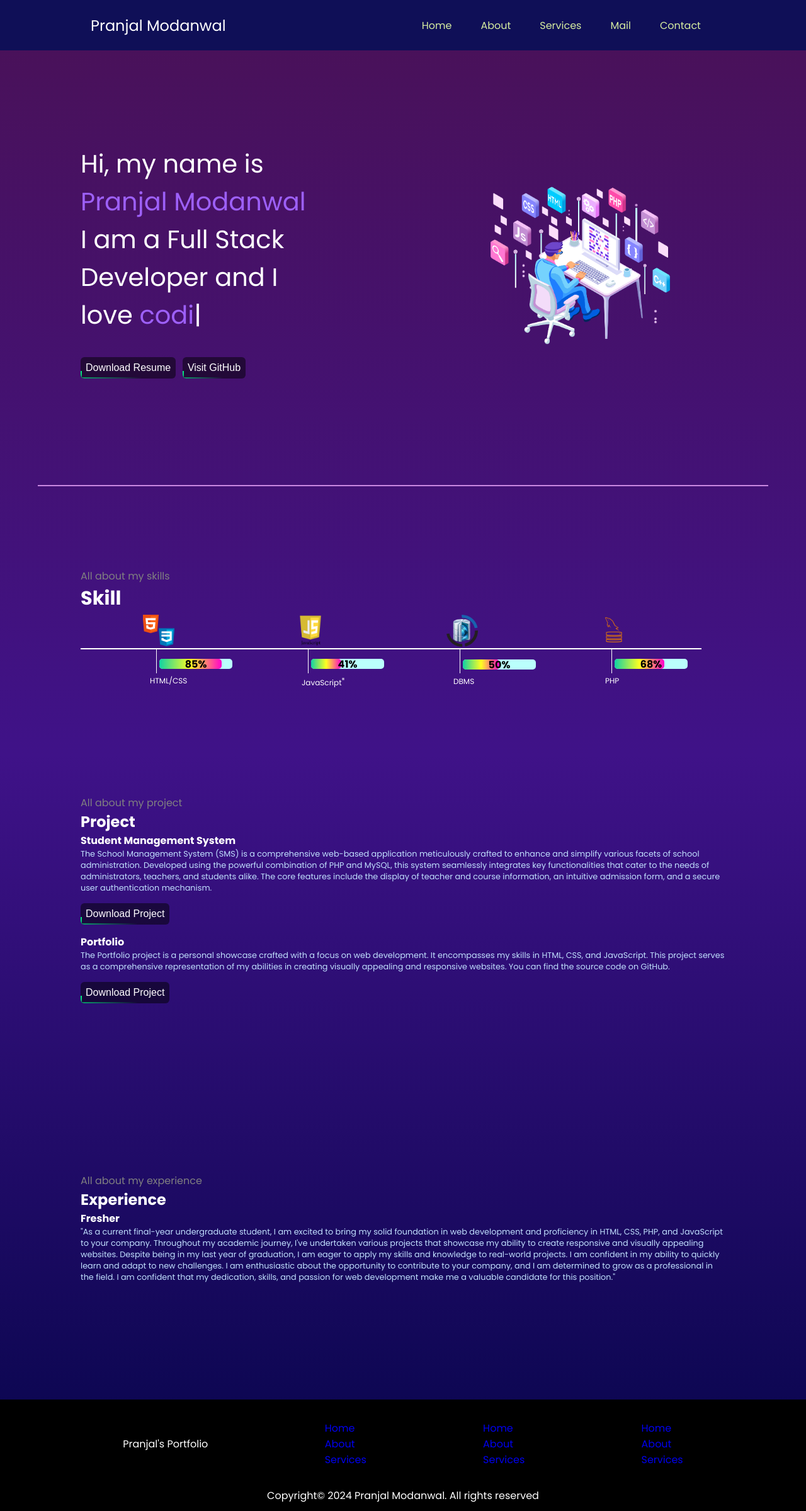
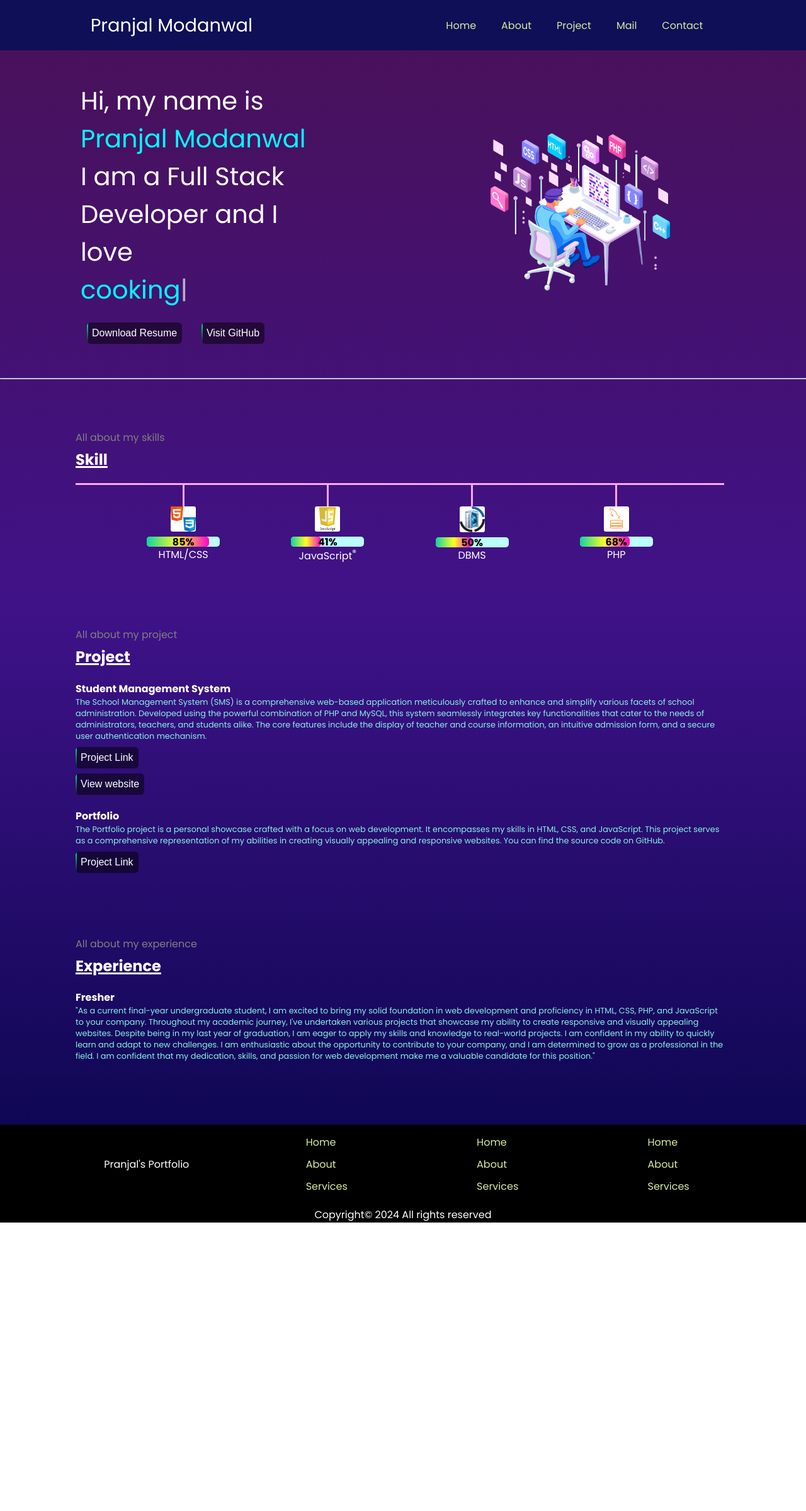
Before and after one commit to pranjal9211/portfolio, a plain HTML site: page index.html in a window 1280 px wide. Shown: the whole page at 63% size. After the commit the page ends 1941 px from the top, so only its background shows below. Drawn offline with nearby package versions, Linux system fonts and the light colour scheme.

Commit message:
updat commit

```diff
--- /dev/null
+++ b/footer.html
@@ -0,0 +1,29 @@
+<footer>
+    <div class="footer">
+      <div class="footer-first">Pranjal's Portfolio</div>
+      <div class="footer-second">
+        <ul>
+          <li><a href="#">Home</a></li>
+          <li><a href="#">About</a></li>
+          <li><a href="#">Services</a></li>
+        </ul>
+      </div>
+      <div class="footer-third">
+        <ul>
+          <li><a href="#">Home</a></li>
+          <li><a href="#">About</a></li>
+          <li><a href="#">Services</a></li>
+        </ul>
+      </div>
+      <div class="footer-fourth">
+        <ul>
+          <li><a href="#">Home</a></li>
+          <li><a href="#">About</a></li>
+          <li><a href="#">Services</a></li>
+        </ul>
+      </div>
+    </div>
+    <div class="cc">
+      Copyright&copy; 2024 All rights reserved
+    </div>
+  </footer>
--- a/index.html
+++ b/index.html
@@ -7,44 +7,31 @@
     <link rel="preconnect" href="https://fonts.gstatic.com" crossorigin />
     <script src="https://unpkg.com/typed.js@2.1.0/dist/typed.umd.js"></script>
     <link
-    href="https://fonts.googleapis.com/css2?family=Poppins:wght@400;700&display=swap"
-    rel="stylesheet"
+      href="https://fonts.googleapis.com/css2?family=Poppins:wght@400;700&display=swap"
+      rel="stylesheet"
     />
+    <script src="https://code.jquery.com/jquery-3.6.4.min.js"></script>
     <link rel="stylesheet" href="style.css" />
 
     <title>Portfolio</title>
   </head>
 
   <body>
-
     <!-- navbar -->
-<header>
-  <nav>
-    <div class="left">Pranjal Modanwal</div>
-    <div class="right">
-      <ul>
-        <li><a href="#">Home</a></li>
-        <li><a href="#about">About</a></li>
-        <li><a href="/">Services</a></li>
-        <li>
-          <a href="mailto:pranjalmodanwal9211@gmail.com">Mail</a>
-        </li>
-        <li><a href="contact.html">Contact</a></li>
-      </ul>
-    </div>
-  </nav>
-</header>
+    <div id="reusenavbar"></div>
 
     <!-- Main Content -->
     <main>
       <section class="firstsection">
         <div class="leftsection">
-          Hi, my name is <span class="purple">Pranjal Modanwal</span> <br />I am
-          a Full Stack Developer and I love
+          Hi, my name is <br />
+          <span class="purple">Pranjal Modanwal</span> <br />I am a Full Stack
+          Developer and I love <br />
           <span id="element"></span>
           <div class="button">
             <a
               href="https://drive.google.com/file/d/10MD5TzjlpHMODhm5b4cos05G6Didzz5Q/view?usp=drivesdk"
+              target="_blank"
               ><button class="btn">
                 <span></span>
                 <span></span>
@@ -53,7 +40,7 @@
               </button></a
             >
 
-            <a href="https://github.com/pranjal9211"
+            <a href="https://github.com/pranjal9211" target="_blank"
               ><button class="btn">
                 <span></span>
                 <span></span>
@@ -65,48 +52,54 @@
         </div>
         <div class="rightsection">
           <img
-            src="Programmer-Engineering-Development-Illustration-on-transparent-background-PNG.png"
+            src="image/Programmer-Engineering-Development-Illustration-on-transparent-background-PNG.png"
             alt="programer-img"
           />
         </div>
       </section>
-      <hr />
     </main>
+
+    <hr />
 
     <!-- skills section -->
     <section class="secondsection" id="about">
       <span class="gray-txt">All about my skills</span>
       <h1>Skill</h1>
+      <hr />
       <div class="h-line">
         <div class="v-line">
-          <img src="html.png" alt="img" class="skill-img" />
+          <hr />
+          <img src="image/html.png" alt="img" class="skill-img" />
           <div class="skills-progressbar" data-percentage="85%"></div>
           <p>HTML/CSS</p>
         </div>
         <div class="v-line">
-          <img src="js.png" alt="img" class="skill-img" />
+          <hr />
+          <img src="image/js.png" alt="img" class="skill-img" />
           <div class="skills-progressbar" data-percentage="41%"></div>
           <p>JavaScript<sup>®</sup></p>
         </div>
         <div class="v-line">
-          <img src="dbms.png" alt="img" class="skill-img" />
+          <hr />
+          <img src="image/dbms.png" alt="img" class="skill-img" />
           <div class="skills-progressbar" data-percentage="50%"></div>
           <p>DBMS</p>
         </div>
         <div class="v-line">
-          <img src="php.png" alt="img" class="skill-img" />
+          <hr />
+          <img src="image/php.png" alt="img" class="skill-img" />
           <div class="skills-progressbar" data-percentage="68%"></div>
           <p>PHP</p>
         </div>
       </div>
     </section>
 
-    <section class="thirdsection">
+    <section class="thirdsection" id="project">
       <span class="gray-txt">All about my project</span>
       <h1>Project</h1>
       <div class="project">
         <h4>Student Management System</h4>
-        <p class="project-summary">
+        <p class="summary">
           The School Management System (SMS) is a comprehensive web-based
           application meticulously crafted to enhance and simplify various
           facets of school administration. Developed using the powerful
@@ -117,19 +110,31 @@
           authentication mechanism.
         </p>
         <div class="button">
-          <a href="https://github.com/pranjal9211/student-management-system.git"
+          <a
+            href="https://github.com/pranjal9211/student-management-system.git"
+            target="_blank"
             ><button class="btn">
               <span></span>
               <span></span>
               <span></span>
-              <span></span>Download Project
+              <span></span>Project Link
+            </button></a
+          >
+        </div>
+        <div class="button">
+          <a href="http://student-management-system.000.pe/" target="_blank"
+            ><button class="btn">
+              <span></span>
+              <span></span>
+              <span></span>
+              <span></span>View website
             </button></a
           >
         </div>
       </div>
       <div class="project">
         <h4>Portfolio</h4>
-        <p class="project-summary">
+        <p class="summary">
           The Portfolio project is a personal showcase crafted with a focus on
           web development. It encompasses my skills in HTML, CSS, and
           JavaScript. This project serves as a comprehensive representation of
@@ -137,12 +142,12 @@
           You can find the source code on GitHub.
         </p>
         <div class="button">
-          <a href="https://github.com/pranjal9211/portfolio.git"
+          <a href="https://github.com/pranjal9211/portfolio.git" target="_blank"
             ><button class="btn">
               <span></span>
               <span></span>
               <span></span>
-              <span></span>Download Project
+              <span></span>Project Link
             </button></a
           >
         </div>
@@ -153,7 +158,7 @@
       <span class="gray-txt">All about my experience</span>
       <h1>Experience</h1>
       <h4>Fresher</h4>
-      <p class="project-summary">
+      <p class="summary">
         "As a current final-year undergraduate student, I am excited to bring my
         solid foundation in web development and proficiency in HTML, CSS, PHP,
         and JavaScript to your company. Throughout my academic journey, I've
@@ -169,33 +174,9 @@
       </p>
     </section>
 
-    <footer>
-      <div class="footer">
-        <div class="footer-first">Pranjal's Portfolio</div>
-        <div class="footer-second">
-          <ul>
-            <li><a href="#">Home</a></li>
-            <li><a href="#">About</a></li>
-            <li><a href="#">Services</a></li>
-          </ul>
-        </div>
-        <div class="footer-third">
-          <ul>
-            <li><a href="#">Home</a></li>
-            <li><a href="#">About</a></li>
-            <li><a href="#">Services</a></li>
-          </ul>
-        </div>
-        <div class="footer-fourth">
-          <ul>
-            <li><a href="#">Home</a></li>
-            <li><a href="#">About</a></li>
-            <li><a href="#">Services</a></li>
-          </ul>
-        </div>
-      </div>
-      <div class="cc">Copyright&copy; 2024 Pranjal Modanwal. All rights reserved</div>
-    </footer>
+    <div id="reusefooter"></div>
+    <script src="utilities/navbar.js"></script>
+    <script src="utilities/footer.js"></script>
     <script src="script.js"></script>
   </body>
 </html>
--- /dev/null
+++ b/navbar.html
@@ -0,0 +1,16 @@
+<header>
+  <nav>
+    <div class="left">Pranjal Modanwal</div>
+    <div class="right">
+      <ul>
+        <li><a href="#">Home</a></li>
+        <li><a href="#about">About</a></li>
+        <li><a href="#project">Project</a></li>
+        <li>
+          <a href="mailto:pranjalmodanwal9211@gmail.com">Mail</a>
+        </li>
+        <li><a href="contact.html">Contact</a></li>
+      </ul>
+    </div>
+  </nav>
+</header>
--- a/script.js
+++ b/script.js
@@ -1,8 +1,8 @@
-
 var typed = new Typed('#element', {
     strings: ['.........','coding','cooking','coding','cooking','coding','cooking','coding'],
     typeSpeed: 50,
   });
+
 
 const progressBarElements = document.querySelectorAll('.skills-progressbar');
 progressBarElements.forEach(progressBar => {
@@ -10,12 +10,18 @@ progressBarElements.forEach(progressBar => {
     progressBar.style.setProperty('--percentage', percentage);
 });
 
-window.onscroll = function () {
-  var navbar = document.querySelector("nav");
-  var sticky = navbar.offsetTop;
-  if (window.pageYOffset >= sticky) {
-    navbar.classList.add("sticky");
-  } else {
-    navbar.classList.remove("sticky");
-  }
-};
+
+$(document).ready(function () {
+  // Smooth scrolling for all anchor links
+  $("a").on('click', function (event) {
+    if (this.hash !== "") {
+      event.preventDefault();
+      var hash = this.hash;
+      $('html, body').animate({
+        scrollTop: $(hash).offset().top
+      }, 500, function () {
+        window.location.hash = hash;
+      });
+    }
+  });
+});
--- a/style.css
+++ b/style.css
@@ -5,30 +5,40 @@
 
 body {
   background: linear-gradient(rgb(74, 17, 87), rgb(63, 18, 136), rgb(5, 5, 74));
-  /* min-height: 10vw; */
   color: white;
   font-family: "Poppins", sans-serif;
 }
-nav {
+
+header {
+  background-color: rgb(15, 15, 87);
+  height: 80px;
+  width: 100%;
+  /* position: fixed;  */
+  top: 0;
+  z-index: 2;
+}
+html {
+  scroll-behavior: smooth;
+}
+
+header nav {
   display: flex;
   justify-content: space-around;
+  height: 100%;
   align-items: center;
-  height: 80px;
-  background-color: rgb(15, 15, 87);
+  /* height: 30px; */
 }
 
-nav ul {
+header nav .right ul {
   display: flex;
-  justify-content: center;
 }
 
-nav ul li {
+li,
+a {
   list-style: none;
-  margin: 0 23px;
-}
-
-nav ul li a {
   text-decoration: none;
+  margin: 10px;
+  cursor: pointer;
   color: rgb(214, 237, 160);
   transition: all 0.5s ease-in-out;
 }
@@ -37,39 +47,39 @@ nav ul li a:hover {
   color: rgb(155, 77, 239);
 }
 
+#element,
+.purple {
+  color: aqua;
+}
+
+img {
+  width: 80%;
+}
+
+.skill-img {
+  background: #fffefe;
+  border-radius: 8%;
+  width: 40px;
+}
+
 .left {
-  font-size: 1.5rem;
+  font-size: 1.8rem;
 }
 
 .firstsection {
   display: flex;
   justify-content: space-around;
   align-items: center;
-  margin:150px 0;
+  margin: 50px 0;
 }
 
 .firstsection > div {
   width: 30%;
-  /* background-color: blanchedalmond; */
 }
 
 .leftsection {
   font-size: 2.5rem;
 }
-
-.button {
-  padding: 15px 0;
-}
-
-/* .leftsection .btn {
-padding: 8px;
-background: #cb2df2;
-color: Iwhite;
-border: 2px solid white;
-border-radius: 6px;
-font-size: 16px;
-cursor: pointer;
-} */
 
 .button .btn {
   position: relative;
@@ -181,88 +191,36 @@ cursor: pointer;
     0 0 100px #03f484;
 }
 
-.rightsection img {
-  width: 80%;
-}
-
-main hr {
-  border: 1.5px solid rgb(201, 136, 225);
-  margin: 40px 60px;
-}
-
-.purple,
-#element {
-  color: #9d60f9;
-}
-
-.secondsection {
-  max-width: 80vw;
-  height: 45vh;
-  margin: auto;
-  padding-top: 90px;
-}
-
-.thirdsection {
-  max-width: 80vw;
-  height: 75vh;
-  margin: auto;
-}
-
-.fourthsection {
-  max-width: 80vw;
-  height: 45vh;
-  margin: auto;
-}
-
-.secondsection h1 {
-  font-size: 1.9rem;
-}
-
-.gray-txt {
-  color: gray;
+.secondsection hr {
+  border: none;
+  height: 3px;
+  background-color: rgb(254, 167, 255);
 }
 
 .secondsection .h-line {
-  background: white;
-  width: 77vw;
-  height: 2px;
-  margin: 56px 0;
   display: flex;
+  justify-content: space-evenly;
 }
 
-.secondsection .v-line {
-  height: 40px;
-  width: 1px;
-  background-color: rgb(255, 255, 255);
-  margin: 0px 120px;
+.v-line {
+  display: flex;
+  flex-direction: column;
+  align-items: center;
 }
 
-.skill-img {
-  width: 50px;
-  position: relative;
-  top: -53px;
-  left: -21px;
+.v-line hr {
+  width: 3px;
+  height: 34px;
 }
 
 .skills-progressbar {
   position: relative;
   width: 100px;
   background-color: #bafffc;
-  /* Background color of the progress bar */
   border-radius: 5px;
   padding: 8px;
-  left: 5px;
-  top: -40px;
+  margin-top: 8px;
 }
-
-.secondsection .v-line p {
-  position: relative;
-  font-size: 12px;
-  text-align: center;
-  top: -30px;
-  left: -10px;
-}
-
 .skills-progressbar::after {
   content: "";
   position: absolute;
@@ -280,7 +238,6 @@ main hr {
   border-radius: 5px;
   transition: width 2.5s ease;
 }
-
 .skills-progressbar::before {
   content: attr(data-percentage);
   position: absolute;
@@ -292,100 +249,89 @@ main hr {
   z-index: 1;
 }
 
-
-
-.project-summary {
-  font-size: .8rem;
-  color: rgb(193, 225, 255);
+.thirdsection .project {
+  margin-top: 21px;
 }
 
-.sticky {
-  position: fixed;
-  top: 0;
-  width: 100%;
-  z-index: 1000;
+.thirdsection .project .button a {
+  margin: 0px;
+}
+
+.thirdsection .project .button {
+  margin-top: 8px;
+}
+
+.summary {
+  font-size: 0.8rem;
+  color: #88f2e4;
+}
+
+h1 {
+  margin: 5px 0 20px 0;
+  text-decoration: 3px solid rgb(255, 255, 255) underline;
+}
+
+.gray-txt {
+  color: gray;
+}
+
+.secondsection,
+.thirdsection,
+.fourthsection,
+footer {
+  margin: 80px 130px 100px 120px;
 }
 
 footer {
-  background-color: rgb(0, 0, 0);
+  display: flex;
+  background: #000;
+  margin: 0;
+  padding: 0;
+  flex-direction: column;
+  align-items: center;
 }
 
 .footer {
-  height: 120px;
   display: flex;
   justify-content: space-evenly;
   align-items: center;
-  padding: 10px;
-  color: white;
+  width: 100%;
+  margin: 5px 0 10px 0;
 }
 
-footer ul {
-  list-style: none;
-}
-
-footer ul a {
-  text-decoration: none;
-}
-
-footer .cc {
-  text-align: center;
-  padding-bottom: 12px;
-}
-
-footer {
-  background-color: rgb(0, 0, 0);
-}
-
-.footer {
-  height: 120px;
-  display: flex;
-  justify-content: space-evenly;
-  align-items: center;
-  padding: 10px;
-  color: white;
-}
-
-footer ul {
-  list-style: none;
-}
-
-footer ul a {
-  text-decoration: none;
-}
-
-footer .cc {
-  text-align: center;
-  padding-bottom: 12px;
-}
-
-/* Add the following media query for smaller screens (e.g., mobile devices) */
 @media only screen and (max-width: 768px) {
-  body {
-    font-size: 14px; /* Adjust font size for better readability on smaller screens */
-  }
-
-  header {
-    height: auto;
-    text-align: center;
-  }
-
-  nav {
+  nav,
+  .firstsection,
+  .footer {
     flex-direction: column;
   }
 
-  nav ul {
-    margin-top: 10px;
-    padding: 0;
+  .secondsection .skills-progressbar {
+    display: flex;
+    height: 26px;
+    width: 5px;
+    font-size: xx-small;
+    margin: 2px;
   }
 
-  nav ul li {
-    margin: 0 14px;
+  .secondsection .skill-img {
+    width: 30px;
+    border-radius: 50%;
+  }
+
+  .leftsection {
+    font-size: rem;
   }
 
   .firstsection {
-    flex-direction: column;
-    align-items: center;
-    margin: 100px 0;
+    margin: 30px 0 0 0;
+    padding: 0 1px;
+  }
+
+  .secondsection,
+  .thirdsection,
+  .fourthsection {
+    margin: 50px 30px 10px 20px;
   }
 
   .firstsection > div {
@@ -393,78 +339,11 @@ footer .cc {
     text-align: center;
   }
 
-  .rightsection img {
-    width: 100%;
+  .footer ul {
+    display: flex;
   }
 
-  main hr {
-    margin: 40px 17px;
-  }
-
-  .secondsection,
-  .thirdsection,
-  .fourthsection {
-    max-width: 100%;
-    padding: 0 10px 60px 10px;
-  }
-
-  .secondsection {
-    height: 38vh;
-    padding-top: 90px;
-  }
-
-  .secondsection .h-line {
-    margin: 0 30px;
-    flex-direction: column;
-    padding: 0%;
-    height: 200px;
-    width: 2px;
-  }
-
-
-
-  .secondsection .v-line {
-    /* border: 2px solid red; */
-    width: 2px;
-    flex: 100%;
-    position: relative;
-    left: -101px;
-    top: 8px;
-    transform: rotate(90deg);
-  }
-
-  .secondsection .v-line img,
-  .secondsection .v-line .skills-progressbar,
-  .secondsection .v-line p {
-    transform: rotate(-90deg);
-  }
-  .secondsection .v-line img {
-    top: 9px;
-    width: 25px;
-    left: -28px;
-  }
-
-  .secondsection .v-line .skills-progressbar {
-    left: -57px;
-    top: -97.2px;
-  }
-
-  .secondsection .v-line p {
-    top: -179px;
-    left: 1px;
-  }
-
-  .project-summary {
-    font-size: 0.8rem; /* Adjust font size for better readability on smaller screens */
-  }
-
-  footer {
-    flex-direction: column;
-    text-align: center;
-  }
-
-  .footer {
-    height: auto;
-    padding: 20px;
+  nav .right li {
+    margin: 0;
   }
 }
--- /dev/null
+++ b/utilities/footer.js
@@ -0,0 +1,10 @@
+document.addEventListener('DOMContentLoaded', function() {
+    var xhr = new XMLHttpRequest();
+    xhr.open('GET', 'footer.html', true);
+    xhr.onreadystatechange = function() {
+        if (xhr.readyState == 4 && xhr.status == 200) {
+            document.getElementById('reusefooter').innerHTML = xhr.responseText;
+        }
+    };
+    xhr.send();
+});
--- /dev/null
+++ b/utilities/navbar.js
@@ -0,0 +1,10 @@
+document.addEventListener('DOMContentLoaded', function() {
+    var xhr = new XMLHttpRequest();
+    xhr.open('GET', 'navbar.html', true);
+    xhr.onreadystatechange = function() {
+        if (xhr.readyState == 4 && xhr.status == 200) {
+            document.getElementById('reusenavbar').innerHTML = xhr.responseText;
+        }
+    };
+    xhr.send();
+});
```
Also changed, not shown: contact.html (+8 -49 lines), image/Programmer-Engineering-Development-Illustration-on-transparent-background-PNG.png (renamed from Programmer-Engineering-Development-Illustration-on-transparent-background-PNG.png), image/dbms.png (renamed from dbms.png), image/html.png (renamed from html.png), image/js.png (renamed from js.png), image/php.png (renamed from php.png).
